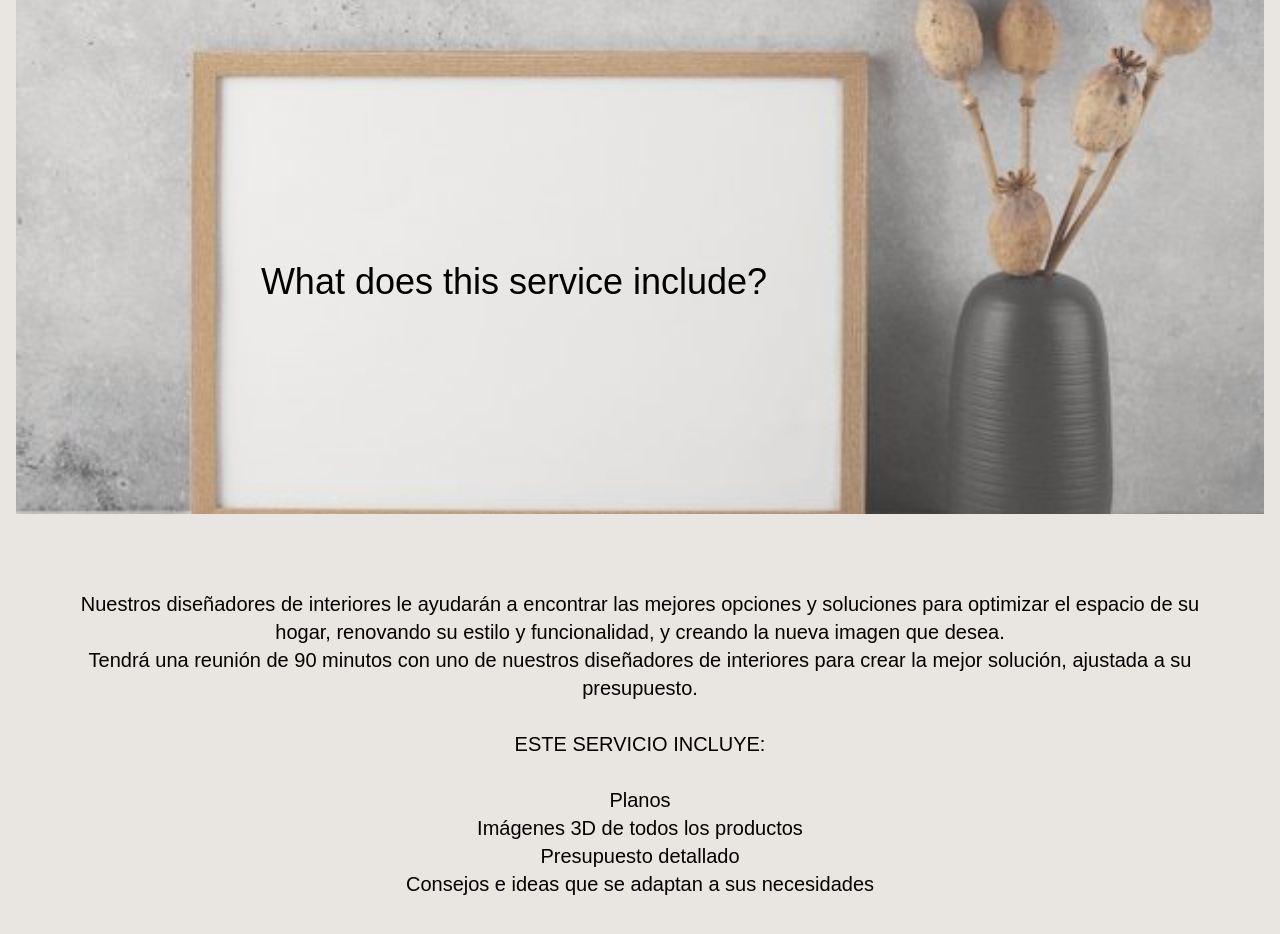
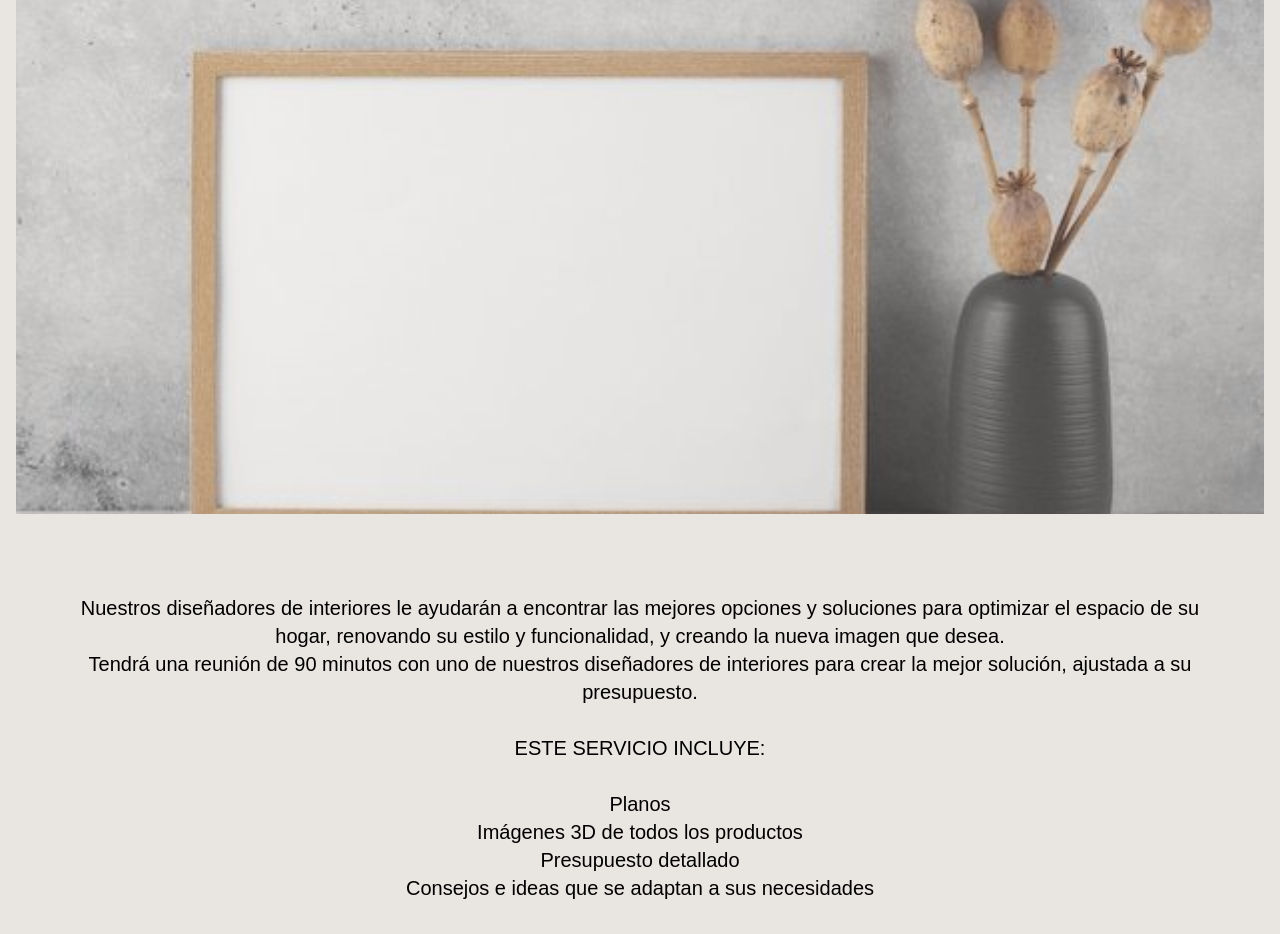
Before and after one commit to ninigodziashvili/VivaDiseno, a plain HTML site: page services.html in a window 1280 px wide. Shown: the part 206-1140 px from the top of the page. Drawn offline with nearby package versions, Linux system fonts and the light colour scheme.

Commit message:
create some changes for service cards

```diff
--- a/services.html
+++ b/services.html
@@ -38,12 +38,8 @@
         <div class="relative object-cover w-full h-[40em] bg-repeat-y bg-center bg-cover opacity-75"
             style="background-image: url('../VivaDiseno/img/2323.jfif');">
         </div>
-        <h1
-            class=" lg:left-[-4em] md:text-center lg:text-center sm:text-center relative z-10 text-black text-4xl mt-[-7em] md:ml-[1em] p-2 text-black-700 text-center sm:mt-[-8em]">
-            What does this service include?
-        </h1>
     </section>
-    <section class="mt-[12em] p-[2em] m-[1em] text-black-400 text-xl text-center">
+    <section class="mt-[2em] p-[2em] m-[1em] text-black-400 text-xl text-center">
         <p>Nuestros diseñadores de interiores le ayudarán a encontrar las mejores opciones y soluciones para
             optimizar
             el espacio de su hogar, renovando su estilo y funcionalidad, y creando la nueva imagen que desea. </p>
```
